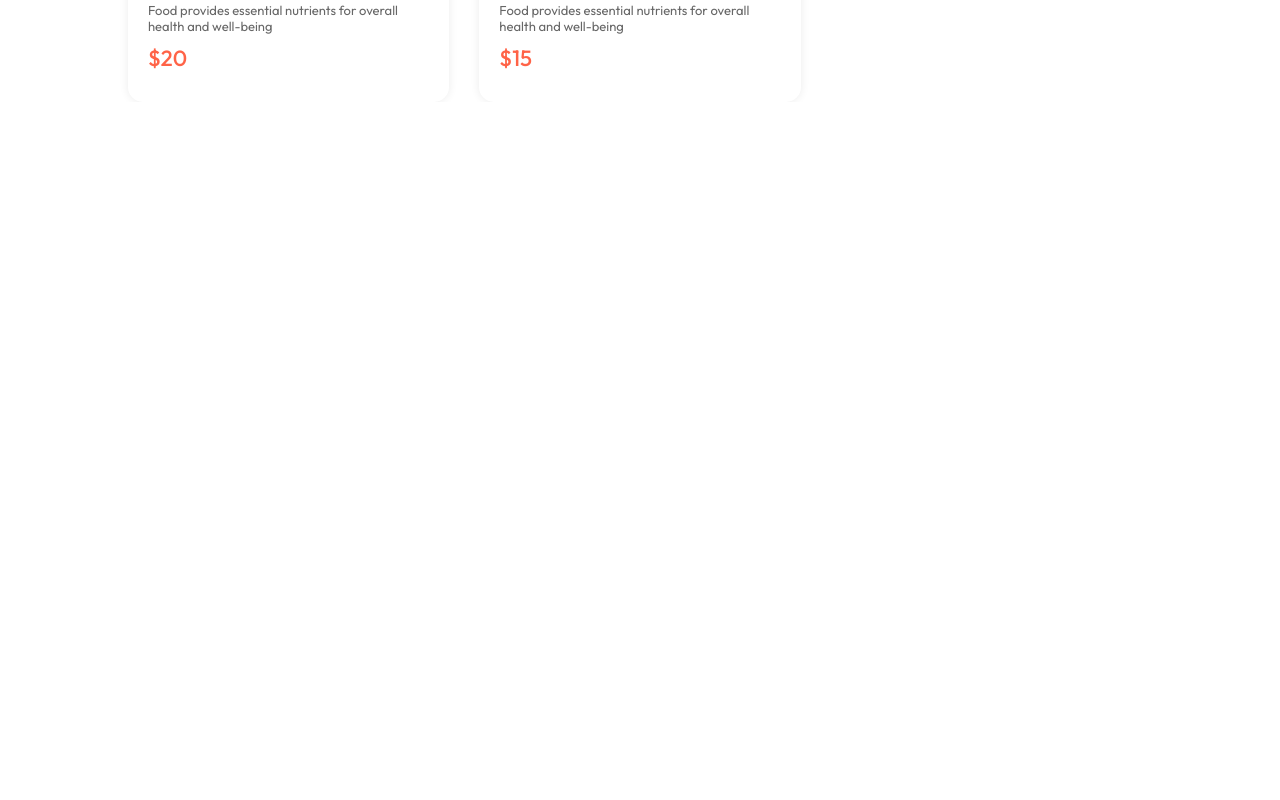
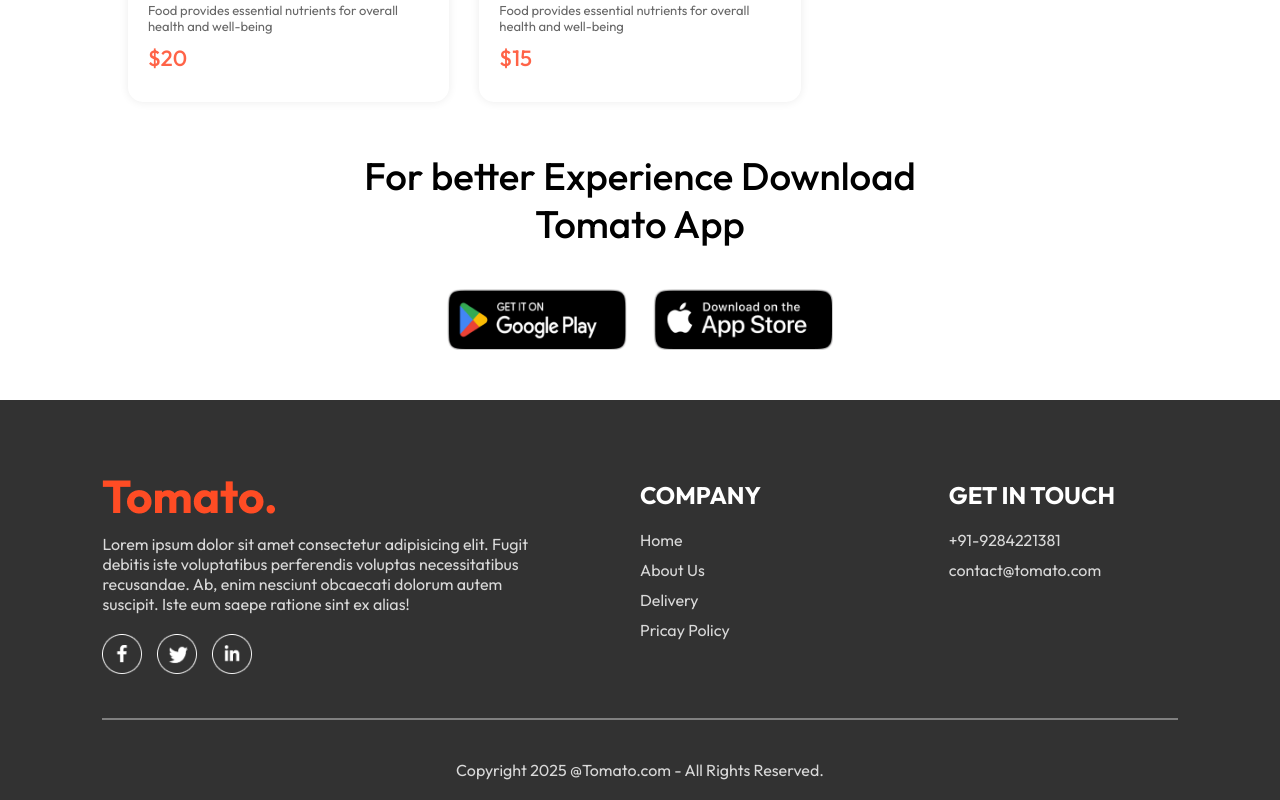
Before and after one commit to Nachiketa87/DeliveryApp-, a React (Vite) app in the folder frontend/: page / in a window 1280 px wide. Shown: the part 5883-6683 px from the top of the page. Before the commit the page ends 5985 px from the top, so only its background shows below. Built offline with nearby package versions, Linux system fonts and the light colour scheme.

Commit message:
footer,download

```diff
--- a/frontend/src/App.jsx
+++ b/frontend/src/App.jsx
@@ -4,9 +4,11 @@ import { Route, Routes } from 'react-router-dom'
 import PlaceOrder from './pages/PlaceOrder/PlaceOrder'
 import Cart from './pages/Cart/Cart'
 import Home from './pages/Home/Home'
+import Footer from './components/Footer/Footer'
 
 const App = () => {
   return (
+    <>
       <div className='app'>
         <Navbar/>
         <Routes>
@@ -15,6 +17,8 @@ const App = () => {
           < Route path='/order' element={<PlaceOrder/>} />
         </Routes>
       </div>
+      <Footer/>
+    </>
   )
 }
 
--- /dev/null
+++ b/frontend/src/components/AppDownload/AppDownload.css
@@ -0,0 +1,25 @@
+.app-download{
+    margin: auto auto;
+    margin-top: 50px;
+    font-size: max(3vw,20px);
+    text-align: center;
+    font-weight: 500;
+}
+
+.app-download-platforms{
+    display: flex;
+    justify-content: center;
+    gap: max(2vw,10px);
+    margin-top: 40px;
+}
+
+.app-download-platforms img{
+    width: max(30vw,120px);
+    max-width: 180px;
+    transition: 0.5s;
+    cursor: pointer;
+}
+
+.app-download-platforms img:hover{
+    transform: scale(1.05);
+}
--- /dev/null
+++ b/frontend/src/components/AppDownload/AppDownload.jsx
@@ -0,0 +1,17 @@
+import React from 'react'
+import './AppDownload.css'
+import { assets } from '../../assets/assets'
+
+const AppDownload = () => {
+  return (
+    <div className='app-download' id='app-download'>
+    <p>For better Experience Download <br /> Tomato App</p>
+    <div className="app-download-platforms">
+        <img src={assets.play_store} alt="" />
+        <img src={assets.app_store} alt="" />
+    </div>
+    </div>
+  )
+}
+
+export default AppDownload
--- /dev/null
+++ b/frontend/src/components/Footer/Footer.css
@@ -0,0 +1,49 @@
+.footer{
+    color: #d9d9d9;
+    background-color: #323232;
+    display: flex;
+    flex-direction: column;
+    align-items: center;
+    gap: 20px;
+    padding: 20px 8vw;
+    padding-top: 80px;
+    margin-top: 50px;
+}
+
+.footer-content{
+    width: 100%;
+    display: grid;
+    grid-template-columns: 2fr 1fr 1fr;
+    gap: 80px;
+}
+
+.footer-content-left ,.footer-content-right, .footer-content-center{
+    display: flex;
+    flex-direction: column;
+    align-items: start;
+    gap: 20px;
+}
+
+.footer-content-left li,.footer-content-right li, .footer-content-center li{
+    list-style: none;
+    margin-bottom: 10px;
+    cursor: pointer;
+}
+
+.footer-content-right h2, .footer-content-center h2{
+    color: white;
+}
+
+.footer-social-icons img{
+    width: 40px;
+    margin-right: 15px;
+    cursor: pointer;
+}
+
+.footer hr{
+    width: 100%;
+    height: 2px;
+    margin: 20px 0px;
+    background-color: grey;
+    border: none;
+}
--- /dev/null
+++ b/frontend/src/components/Footer/Footer.jsx
@@ -0,0 +1,41 @@
+import React from 'react'
+import './Footer.css'
+import { assets } from '../../assets/assets'
+
+const Footer = () => {
+  return (
+    <div className='footer' id='footer'>
+        <div className="footer-content">
+            <div className="footer-content-left">
+                <img src={assets.logo} alt="" />
+                <p>Lorem ipsum dolor sit amet consectetur adipisicing elit. Fugit debitis iste voluptatibus perferendis voluptas necessitatibus recusandae. Ab, enim nesciunt obcaecati dolorum autem suscipit. Iste eum saepe ratione sint ex alias!</p>
+                <div className='footer-social-icons'>
+                    <img src={assets.facebook_icon} alt="" />
+                    <img src={assets.twitter_icon} alt="" />
+                    <img src={assets.linkedin_icon} alt="" />
+                </div>
+            </div>
+            <div className='footer-content-center'>
+                <h2>COMPANY</h2>
+                <ul>
+                    <li>Home</li>
+                    <li>About Us</li>
+                    <li>Delivery</li>
+                    <li>Pricay Policy</li>
+                </ul>
+            </div>
+            <div className="footer-content-right">
+                <h2>GET IN TOUCH</h2>
+                <ul>
+                    <li>+91-9284221381</li>
+                    <li>contact@tomato.com</li>
+                </ul>
+            </div>
+        </div>
+        <hr />
+        <p className="footer-copyright">Copyright 2025 @Tomato.com - All Rights Reserved.</p>
+    </div>
+  )
+}
+
+export default Footer
--- a/frontend/src/components/navbar/Navbar.css
+++ b/frontend/src/components/navbar/Navbar.css
@@ -78,3 +78,48 @@
 .navbar li{
     cursor: pointer;
 }
+
+@media (max-width:1050px) {
+    .navbar .logo{
+        width: 140px;
+    }
+    .navbar-menu{
+        gap: 20px;
+        font-size: 17px;
+    }
+    .navbar-right{
+        gap: 30px;
+    }
+    .navbar-right img{
+        width: 22px;
+    }
+    .navbar-right button{
+        padding: 8px 25px;
+    }
+}
+
+@media (max-width:900px) {
+    .navbar .logo{
+        width: 120px;
+    }
+    .navbar-menu{
+        gap: 15px;
+        font-size: 16px;
+    }
+    .navbar-right{
+        gap: 20px;
+    }
+    .navbar-right img{
+        width: 20px;
+    }
+    .navbar-right button{
+        padding: 7px 20px;
+        font-size: 15px;
+    }
+}
+
+@media (max-width:750px) {
+    .navbar-menu{
+        display: none;
+    }
+}
--- a/frontend/src/pages/Home/Home.jsx
+++ b/frontend/src/pages/Home/Home.jsx
@@ -3,6 +3,7 @@ import './Home.css'
 import Header from '../../components/navbar/Header/Header'
 import ExploreMenu from '../../components/navbar/ExploreMenu/ExploreMenu'
 import FoodDisplay from '../../components/FoodDisplay/FoodDisplay'
+import AppDownload from '../../components/AppDownload/AppDownload'
 
 const Home = () => {
 
@@ -13,6 +14,7 @@ const Home = () => {
       <Header />
       <ExploreMenu category={category} setCategory={setCategory}/>
       <FoodDisplay category={category}/>
+      <AppDownload />
     </div>
   )
 }
```
Lines whose indentation alone changed are shown as unchanged.
